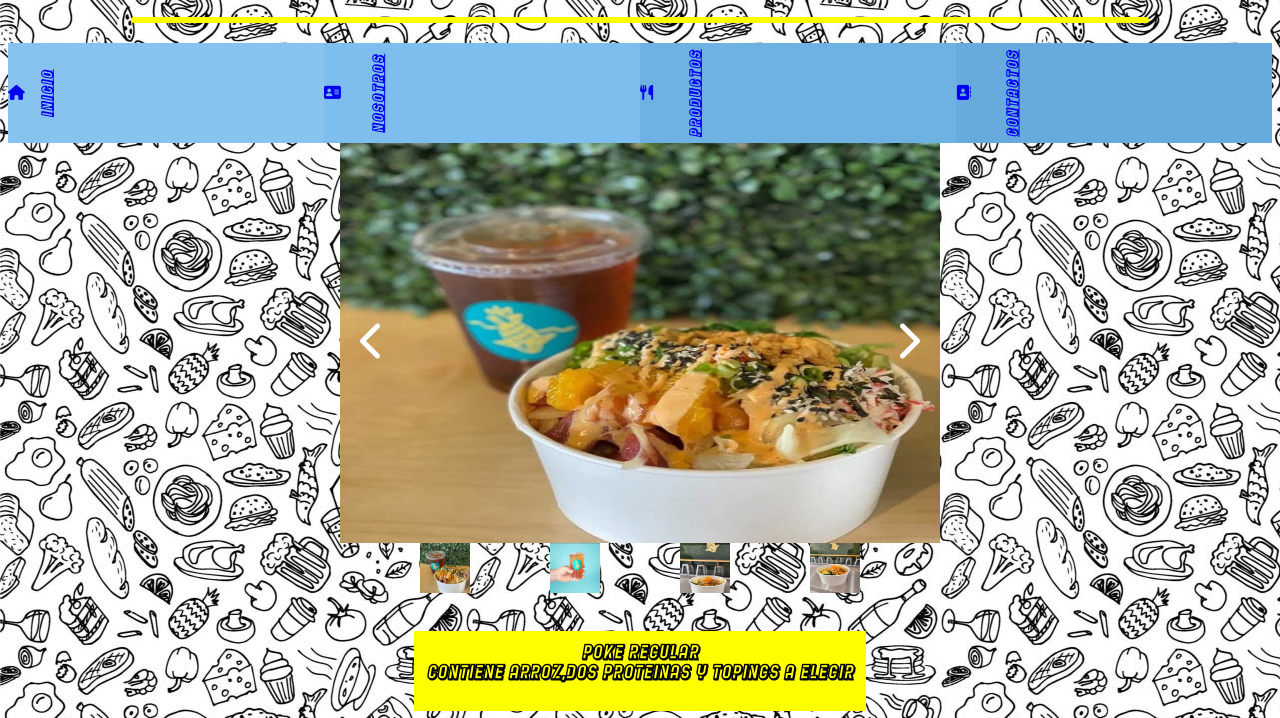
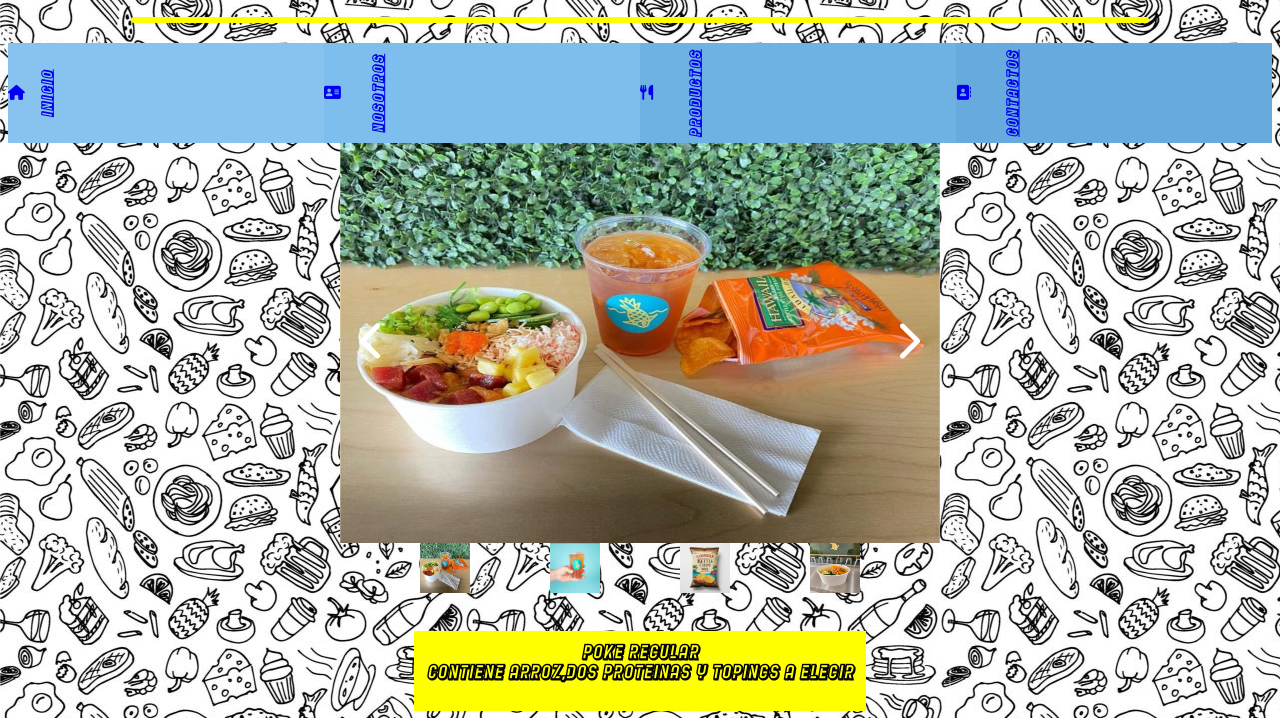
Before and after one commit to poke-town-paseo-del-rio/poke-town-paseo-del-rio.github.io, a plain HTML site: page html/poke REGULAR.html in a window 1280 px wide. Shown: the part 81-799 px from the top of the page. Drawn offline with Linux system fonts and the light colour scheme.

Commit message:
Update poke REGULAR.html

```diff
--- a/html/poke REGULAR.html
+++ b/html/poke REGULAR.html
@@ -54,7 +54,7 @@
 				<div class="contecarrousel">
 					<div class="itemcarrousel" id="itemcarrousel-1">
 						<div class="itemcarrouseltarjeta">
-							<img src="../IMAGENES/PLATILLO2.jpg" WIDTH="600" Height="400">
+							<img src="../IMAGENES/PLATILLO1.jpg" WIDTH="600" Height="400">
 						</div>
 						<div class="itemcarrouselarrows">
 							<a href="#itemcarrousel-4">
@@ -80,7 +80,7 @@
 					</div>
 					<div class="itemcarrousel" id="itemcarrousel-3">
 						<div class="itemcarrouseltarjeta">
-							<img src="../IMAGENES/poke4.jpg" WIDTH="600" Height="400">
+							<img src="../IMAGENES/bbq.jpg" WIDTH="600" Height="400">
 						</div>
 						<div class="itemcarrouselarrows">
 							<a href="#itemcarrousel-2">
@@ -93,7 +93,7 @@
 					</div>
 					<div class="itemcarrousel" id="itemcarrousel-4">
 						<div class="itemcarrouseltarjeta">
-							<img src="../IMAGENES/poke5.jpg" WIDTH="600" Height="400">
+							<img src="../IMAGENES/poke5.jpg" WIDTH="400" Height="400">
 						</div>
 						<div class="itemcarrouselarrows">
 							<a href="#itemcarrousel-3">
@@ -107,13 +107,13 @@
 				</div>
 				<div class="contecarrouselcontroller">
 					<a href="#itemcarrousel-1">
-						<img src="../IMAGENES/PLATILLO2.jpg" WIDTH="50" Height="50">
+						<img src="../IMAGENES/PLATILLO1.jpg" WIDTH="50" Height="50">
 					</a>
 					<a href="#itemcarrousel-2">
 						<img src="../IMAGENES/te.jpg" WIDTH="50" Height="50">
 					</a>
 					<a href="#itemcarrousel-3">
-						<img src="../IMAGENES/poke4.jpg" WIDTH="50" Height="50">
+						<img src="../IMAGENES/bbq.jpg" WIDTH="50" Height="50">
 					</a>
 					<a href="#itemcarrousel-4">
 						<img src="../IMAGENES/poke5.jpg" WIDTH="50" Height="50">
```
